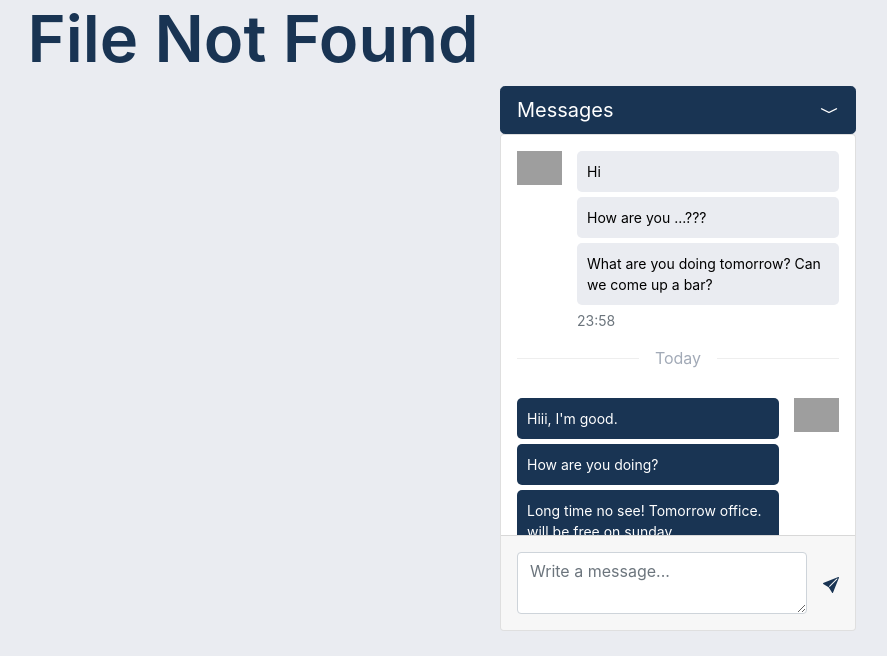
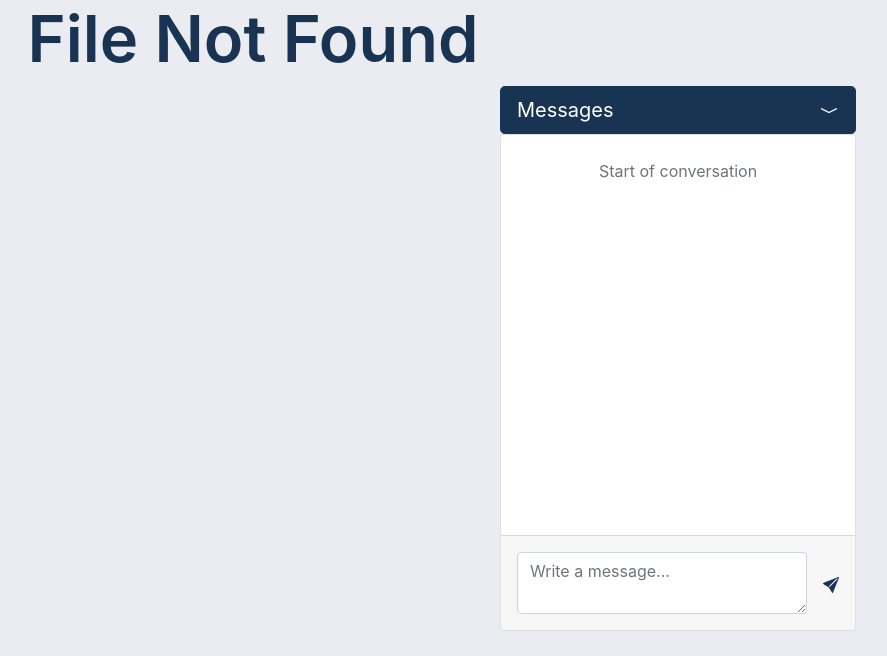
Before and after one commit to caspinprince/Resumated, a Python web app: template web_app/templates/general/404.html in a window 1280 px wide, after a click on "Messages". Shown: the part 512-1168 px from the top of the page, without its empty margins (387-1274 px from the left). Run offline with Jinja, Linux system fonts and the light colour scheme; the template is opened without the code that fills it, so the values that code supplies are empty; some libraries are stand-ins or nearby versions; grey boxes are pictures that could not be loaded.

Commit message:
Remove default convo, update text overflow/wrap styling, fix first message blank bug

```diff
--- a/web_app/static/socket.js
+++ b/web_app/static/socket.js
@@ -24,7 +24,7 @@ $(document).ready(function () {
         lastGroup = lastGroup.includes("justify-content-end") ? "outgoing" : "incoming"
         let currentGroup = data.username === username ? "outgoing" : "incoming"
         let prev;
-        if (currentGroup !== lastGroup) {
+        if (currentGroup !== lastGroup || chatbox.children.length === 1) {
             prev = chatbox.children[chatbox.children.length - 1]
             let newGroup;
             if (currentGroup === "outgoing") {
--- a/web_app/static/style.css
+++ b/web_app/static/style.css
@@ -288,6 +288,8 @@
     margin-left: 15px;
     margin-bottom: 5px;
     font-size: 14px;
+    word-break: break-word;
+    word-wrap: break-word;
 }
 
 .message-outgoing {
@@ -298,6 +300,8 @@
     margin-right: 15px;
     margin-bottom: 5px;
     font-size: 14px;
+    word-break: break-word;
+    word-wrap: break-word;
 }
 
 .message-incoming-timestamp {
--- a/web_app/templates/general/chat.html
+++ b/web_app/templates/general/chat.html
@@ -17,102 +17,7 @@
                     <div id="chatbox" class="card-body" data-bs-perfect-scrollbar="true"
                          style="position: relative; height: 400px; overflow-y: scroll;">
 
-                        <div class="d-flex flex-row justify-content-start">
-                            <img src="https://mdbcdn.b-cdn.net/img/Photos/new-templates/bootstrap-chat/ava5-bg.webp"
-                                 alt="avatar 1"
-                                 style="width: 45px; height: 100%;">
-                            <div>
-                                <p class="message-incoming">Hi</p>
-                                <p class="message-incoming">How are you ...???</p>
-                                <p class="message-incoming">What are you doing
-                                    tomorrow? Can we come up a bar?</p>
-                                <p class="message-incoming-timestamp">23:58</p>
-                            </div>
-                        </div>
-
-                        <div class="divider d-flex align-items-center mb-4">
-                            <p class="text-center mx-3 mb-0 message-date">Today</p>
-                        </div>
-
-                        <div class="d-flex flex-row justify-content-end mb-4 pt-1">
-                            <div>
-                                <p class="message-outgoing">Hiii, I'm good.</p>
-                                <p class="message-outgoing">How are you doing?</p>
-                                <p class="message-outgoing">Long time no see! Tomorrow office. will
-                                    be free on sunday.</p>
-                                <p class="message-outgoing-timestamp">00:06</p>
-                            </div>
-                            <img src="https://mdbcdn.b-cdn.net/img/Photos/new-templates/bootstrap-chat/ava2-bg.webp"
-                                 alt="avatar 1"
-                                 style="width: 45px; height: 100%;">
-                        </div>
-
-                        <div class="d-flex flex-row justify-content-start mb-4">
-                            <img src="https://mdbcdn.b-cdn.net/img/Photos/new-templates/bootstrap-chat/ava5-bg.webp"
-                                 alt="avatar 1"
-                                 style="width: 45px; height: 100%;">
-                            <div>
-                                <p class="message-incoming">Okay</p>
-                                <p class="message-incoming">We will go on Sunday?</p>
-                                <p class="message-incoming-timestamp">00:07</p>
-                            </div>
-                        </div>
-
-                        <div class="d-flex flex-row justify-content-end mb-4">
-                            <div>
-                                <p class="message-outgoing">That's awesome!</p>
-                                <p class="message-outgoing">I will meet you Sandon Square sharp at
-                                    10 AM</p>
-                                <p class="message-outgoing">Is that okay?</p>
-                                <p class="message-outgoing-timestamp">00:09</p>
-                            </div>
-                            <img src="https://mdbcdn.b-cdn.net/img/Photos/new-templates/bootstrap-chat/ava2-bg.webp"
-                                 alt="avatar 1"
-                                 style="width: 45px; height: 100%;">
-                        </div>
-
-                        <div class="d-flex flex-row justify-content-start mb-4">
-                            <img src="https://mdbcdn.b-cdn.net/img/Photos/new-templates/bootstrap-chat/ava5-bg.webp"
-                                 alt="avatar 1"
-                                 style="width: 45px; height: 100%;">
-                            <div>
-                                <p class="message-incoming">Okay i will meet you on
-                                    Sandon Square</p>
-                                <p class="message-incoming-timestamp">00:11</p>
-                            </div>
-                        </div>
-
-                        <div class="d-flex flex-row justify-content-end mb-4">
-                            <div>
-                                <p class="message-outgoing">Do you have pictures of Matley
-                                    Marriage?</p>
-                                <p class="message-outgoing-timestamp">00:11</p>
-                            </div>
-                            <img src="https://mdbcdn.b-cdn.net/img/Photos/new-templates/bootstrap-chat/ava2-bg.webp"
-                                 alt="avatar 1"
-                                 style="width: 45px; height: 100%;">
-                        </div>
-
-                        <div class="d-flex flex-row justify-content-start mb-4">
-                            <img src="https://mdbcdn.b-cdn.net/img/Photos/new-templates/bootstrap-chat/ava5-bg.webp"
-                                 alt="avatar 1"
-                                 style="width: 45px; height: 100%;">
-                            <div>
-                                <p class="message-incoming">Sorry I don't have. i
-                                    changed my phone.</p>
-                                <p class="message-incoming-timestamp">00:13</p>
-                            </div>
-                        </div>
-
-                        <div class="d-flex flex-row justify-content-end">
-                            <div id="chat">
-                                <p class="message-outgoing">Okay then see you on sunday!!</p>
-                                <p class="message-outgoing-timestamp">00:15</p>
-                            </div>
-                            <img src="https://mdbcdn.b-cdn.net/img/Photos/new-templates/bootstrap-chat/ava2-bg.webp"
-                                 alt="avatar 1"
-                                 style="width: 45px; height: 100%;">
-                        </div>
+                        <div class="d-flex flex-row justify-content-center text-muted py-2">Start of conversation</div>
 
                     </div>
                     <div class="card-footer text-muted d-flex justify-content-start align-items-center p-3">
```
Also changed, not shown: web_app/utilities/chat_utils.js (deleted, +0 -9 lines).
